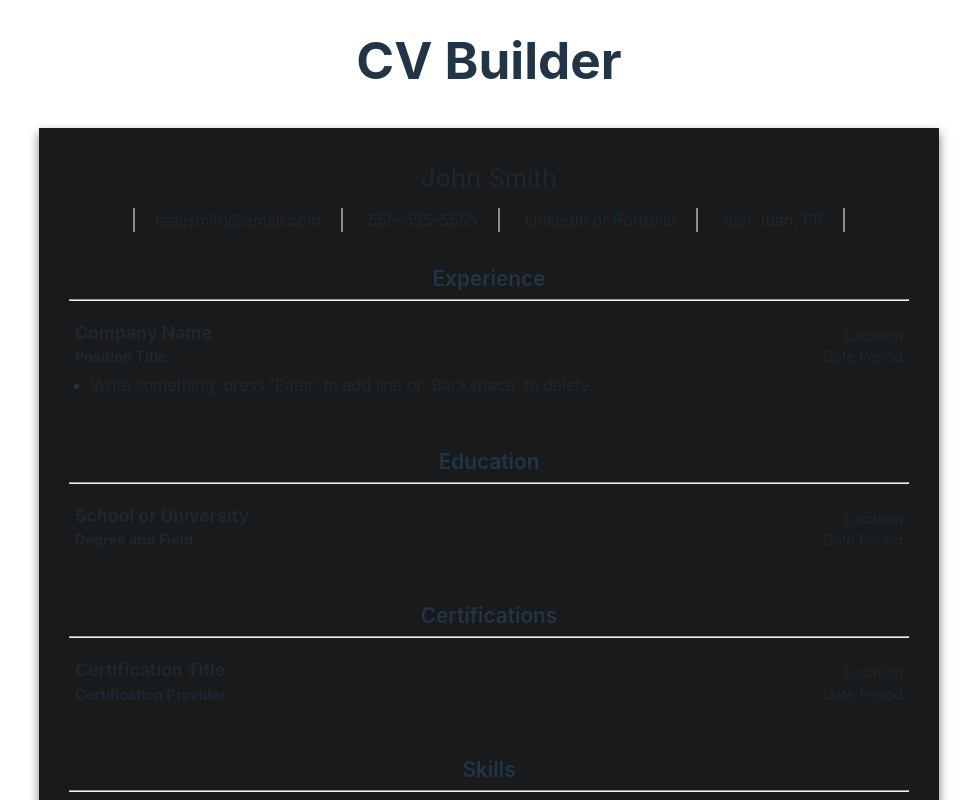
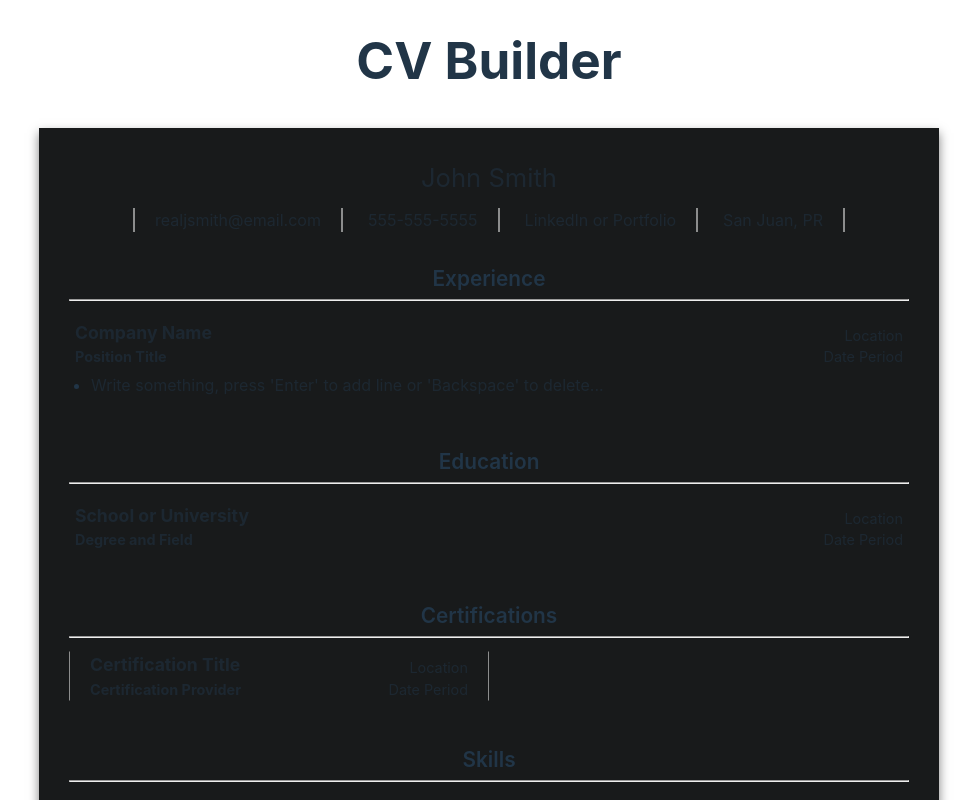
Before and after one commit to joel-jcs/cv-builder, a React (Vite) app: page / in a window 1280 px wide. Shown: the top 800 px of the page, without its empty margins (151-1128 px from the left). Built offline with nearby package versions, Linux system fonts and the light colour scheme.

Commit message:
changed certification section to allow for 2 columns

```diff
--- a/src/components/Modal.jsx
+++ b/src/components/Modal.jsx
@@ -18,7 +18,7 @@ export default function Modal({
       : sectionTitle === "Education"
       ? 3
       : sectionTitle === "Certifications"
-      ? 5
+      ? 6
       : 10;
 
   return (
--- a/src/components/Resume.jsx
+++ b/src/components/Resume.jsx
@@ -192,6 +192,7 @@ export function Resume() {
           <section className="resumeSection">
             <h2 className="sectionTitle">{"Certifications"}</h2>
             <hr></hr>
+            <div className="certificationsSection">
               {entries.Certifications.map((entry) => {
                 return (
                   <Entry
@@ -211,6 +212,7 @@ export function Resume() {
                   />
                 );
               })}
+            </div>
           </section>
 
           <section className="resumeSection">
--- a/src/styles/Resume.css
+++ b/src/styles/Resume.css
@@ -39,3 +39,25 @@ hr {
   margin: 5px 0 10px 0;
   width: 100%;
 }
+
+.certificationsSection {
+  width: 100%;
+  display: grid;
+  grid-template-columns: repeat(2, 1fr);
+  /* gap: 20px; */
+  flex-wrap: wrap;
+}
+
+.certificationsSection > * {
+  flex: 1 0 calc(50% - 10px);
+}
+
+.certificationsSection .entry:nth-child(2n + 1) {
+  border-left: 1px solid rgba(255, 255, 255, 0.5);
+}
+
+.certificationsSection .entry {
+  border-right: 1px solid rgba(255, 255, 255, 0.5);
+  border-radius: 0;
+  padding: 0 20px;
+}
```
Lines whose indentation alone changed are shown as unchanged.
